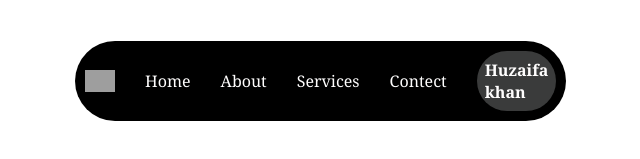
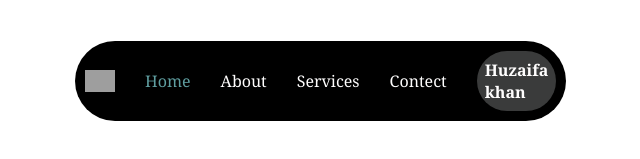
Before and after one commit to Muhammadhuzaifa-de/Navbar-, a plain HTML site: page index.html in a window 1280 px wide. In both pictures the pointer is over the link "Home". Shown: the part 509-668 px from the top of the page, 475-1115 px from the left. Drawn offline with Linux system fonts and the light colour scheme; grey boxes are pictures that could not be loaded.

Commit message:
first commit

```diff
--- a/styles.css
+++ b/styles.css
@@ -13,8 +13,13 @@ body{
 a{
     text-decoration: none;
     color:rgb(255, 254, 254);
+
 }
+a:hover{
+    color: cadetblue;
 
+
+}
 span{
 
     background-color: rgb(0, 0, 0);
```
